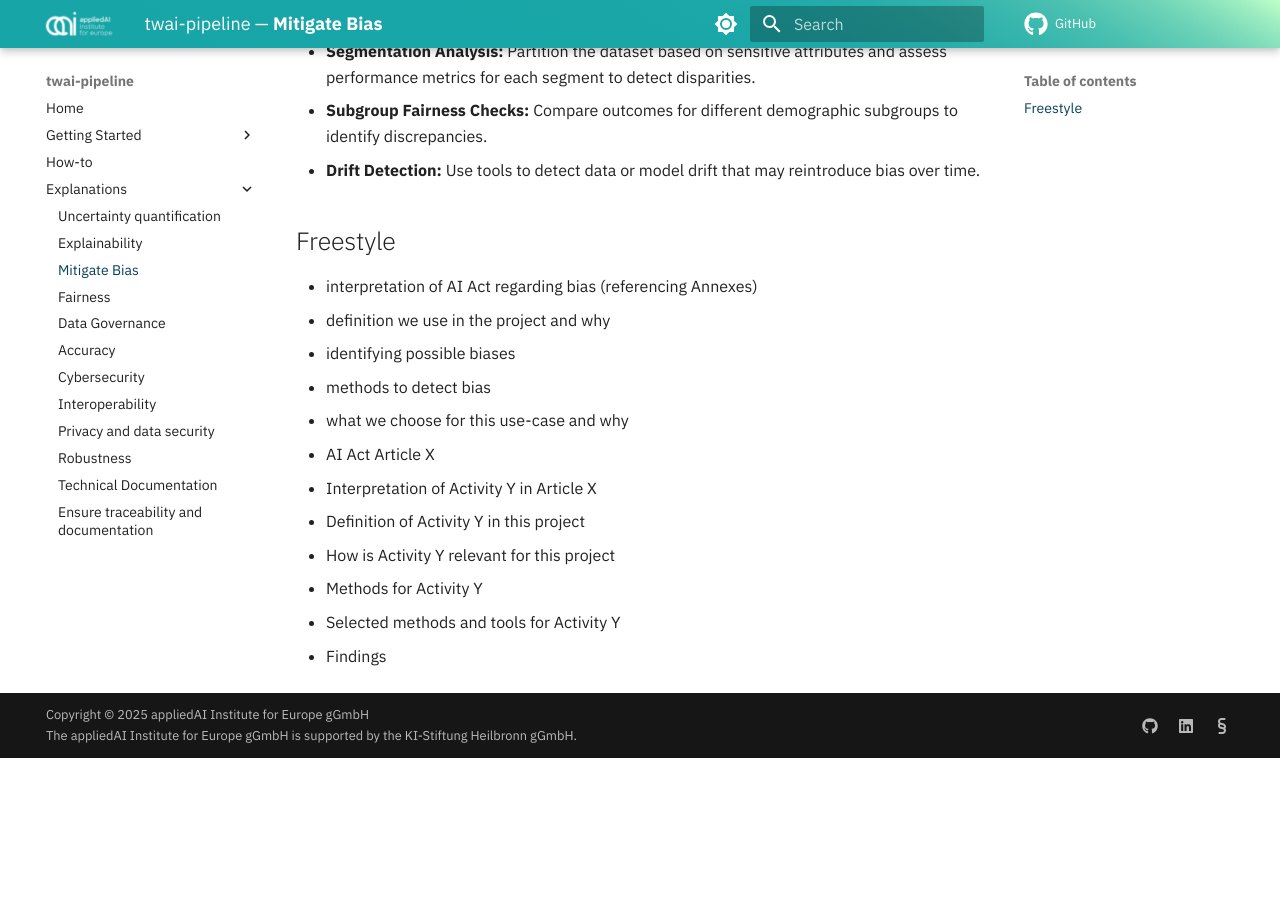
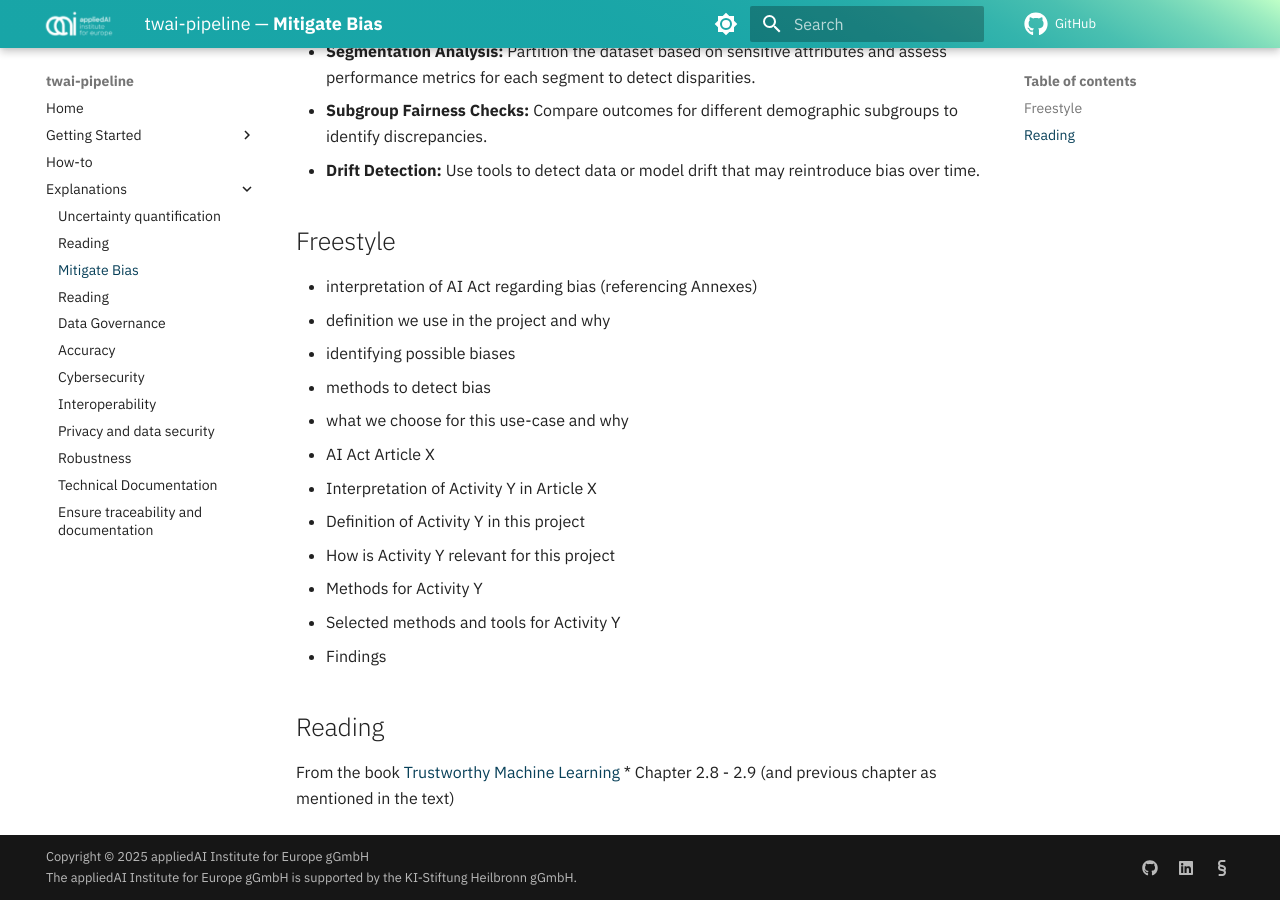
Before and after one commit to aai-institute/practical-ai-act, an MkDocs documentation site: the page built from docs/explanations/bias.md, in a window 1280 px wide and 900 px high, scrolled down 1433 px. Built offline with MkDocs 1.6.1 and Material for MkDocs 9.7.7, drawn with Linux system fonts in a browser that asks for light colours; plug-ins that fetch from the network failed and are left out; comment, search, counter and statistics services are not loaded; the version menu is left out; before the commit the page ends 2191 px from its top, so only the background shows below that.

Commit message:
Add first reading notes to docs to have a starting point

```diff
--- a/docs/explanations/bias.md
+++ b/docs/explanations/bias.md
@@ -69,3 +69,8 @@
   * Methods for Activity Y
   * Selected methods and tools for Activity Y
   * Findings
+
+
+## Reading
+From the book [Trustworthy Machine Learning](https://trustworthyml.io/)
+* Chapter 2.8 - 2.9 (and previous chapter as mentioned in the text)
```
Also changed, not shown: docs/explanations/accuracy.md (+6 -0 lines), docs/explanations/explainability.md (+4 -0 lines), docs/explanations/fairness.md (+2 -0 lines), docs/explanations/privacy-and-data-security.md (+5 -0 lines), docs/explanations/robustness.md (+5 -0 lines).
